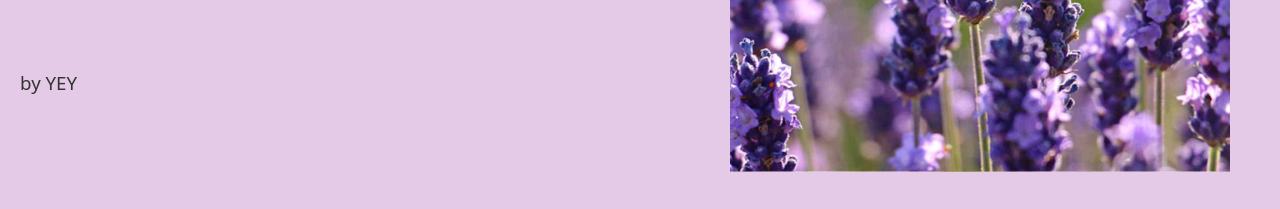
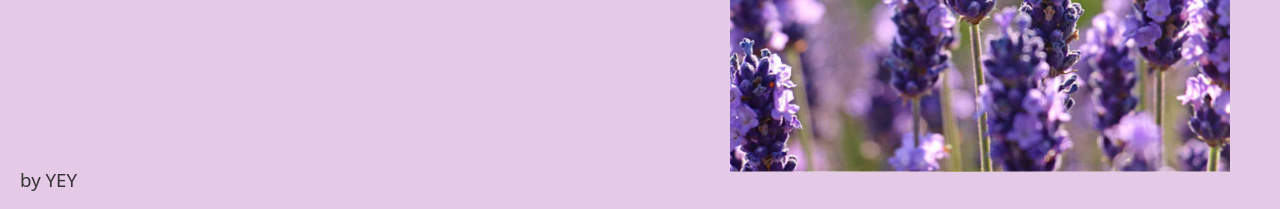
Before and after one commit to Customized21stBirthday/lavender, a plain HTML site: page next.html in a window 1280 px wide. Shown: the part 588-797 px from the top of the page. Drawn offline with Linux system fonts and the light colour scheme; a web font is replaced by a local one.

Commit message:
Update next.css

```diff
--- a/next.css
+++ b/next.css
@@ -73,8 +73,8 @@ h3 {
     font-family: "Libre Barcode 39", system-ui;
     font-weight: 400;
     font-style: normal;
-    bottom: 0; /* Align to the bottom of the container (body in this case) */
-    left: 0; /* Align to the left of the container */
-    margin: 80px; /* Optional: Add some margin for spacing from the edges */
-    margin-left: 20px;
+    position: fixed; /* Position relative to the viewport */
+    bottom: 0; /* Align to the bottom of the viewport */
+    left: 0; /* Align to the left of the viewport */
+    margin: 20px; /* Add some spacing from the edges */
 }
```
